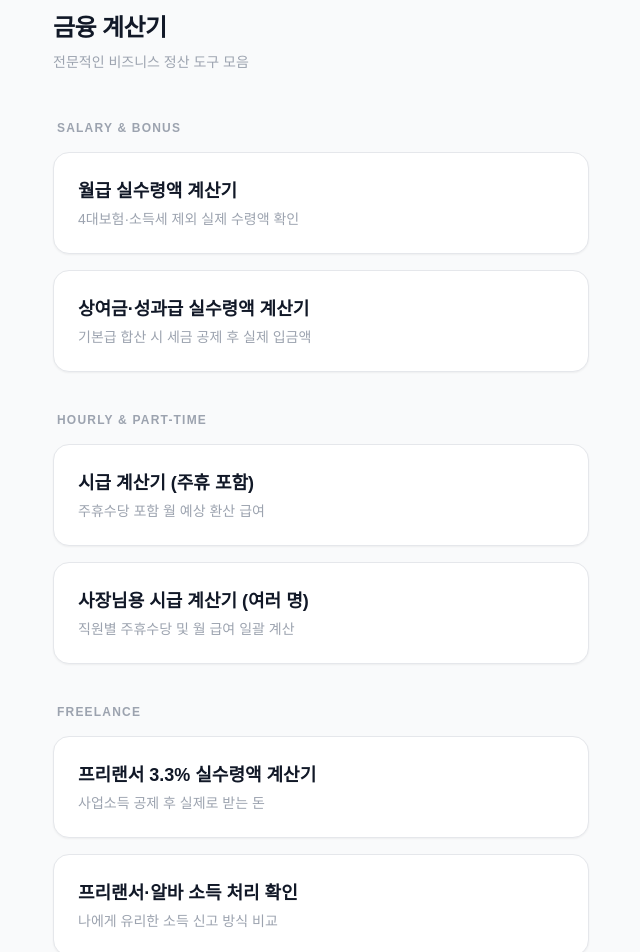
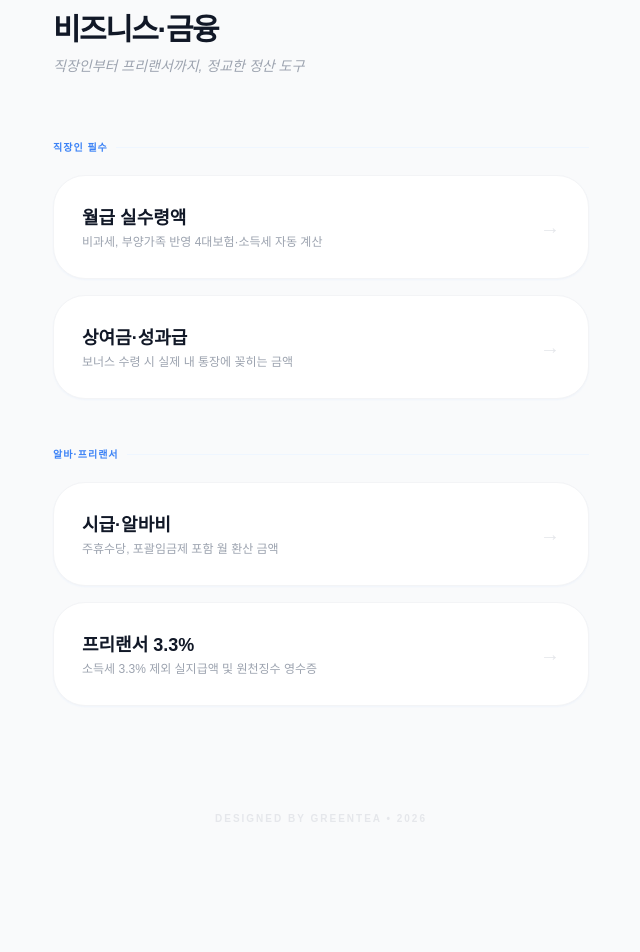
Before and after one commit to greentea2417/semogye-calculator, a Next.js app: page /business in a window 1280 px wide. Shown: the part 100-1052 px from the top of the page, without its empty margins (319-959 px from the left). After the commit the page ends 990 px from the top, so only its background shows below. Built offline with nearby package versions, Linux system fonts and the light colour scheme; a web font is replaced by a local one.

Commit message:
design: complete overhaul of business page for unify

```diff
--- a/app/business/page.tsx
+++ b/app/business/page.tsx
@@ -2,76 +2,93 @@
 
 import Link from "next/link";
 
+const BUSINESS_TOOLS = [
+  {
+    category: "직장인 필수",
+    tools: [
+      {
+        title: "월급 실수령액",
+        description: "비과세, 부양가족 반영 4대보험·소득세 자동 계산",
+        href: "/salary",
+      },
+      {
+        title: "상여금·성과급",
+        description: "보너스 수령 시 실제 내 통장에 꽂히는 금액",
+        href: "/bonus",
+      },
+    ],
+  },
+  {
+    category: "알바·프리랜서",
+    tools: [
+      {
+        title: "시급·알바비",
+        description: "주휴수당, 포괄임금제 포함 월 환산 금액",
+        href: "/hourly",
+      },
+      {
+        title: "프리랜서 3.3%",
+        description: "소득세 3.3% 제외 실지급액 및 원천징수 영수증",
+        href: "/freelance",
+      },
+    ],
+  },
+];
+
 export default function BusinessPage() {
   return (
-    <main className="max-w-xl mx-auto px-5 py-16 space-y-12">
+    <main className="max-w-xl mx-auto px-5 py-16 space-y-16">
       {/* --- 상단 헤더 --- */}
       <section className="space-y-2">
-        <h1 className="text-2xl font-black text-gray-900 tracking-tight">금융 계산기</h1>
-        <p className="text-sm text-gray-400">전문적인 비즈니스 정산 도구 모음</p>
+        <h1 className="text-3xl font-black text-gray-900 tracking-tighter">비즈니스·금융</h1>
+        <p className="text-sm text-gray-400 font-medium italic">직장인부터 프리랜서까지, 정교한 정산 도구</p>
       </section>
 
-      <div className="space-y-10">
-        {/* 🏢 직장인 세션 */}
-        <section className="space-y-4">
-          <h2 className="text-xs font-bold text-gray-400 uppercase tracking-widest ml-1">Salary & Bonus</h2>
-          <div className="grid gap-4">
-            <Link href="/salary" className="block p-6 bg-white border rounded-2xl shadow-sm hover:border-gray-900 transition-all">
-              <h3 className="font-bold text-lg text-gray-900">월급 실수령액 계산기</h3>
-              <p className="text-sm text-gray-400 mt-1">4대보험·소득세 제외 실제 수령액 확인</p>
-            </Link>
-            <Link href="/bonus" className="block p-6 bg-white border rounded-2xl shadow-sm hover:border-gray-900 transition-all">
-              <h3 className="font-bold text-lg text-gray-900">상여금·성과급 실수령액 계산기</h3>
-              <p className="text-sm text-gray-400 mt-1">기본급 합산 시 세금 공제 후 실제 입금액</p>
-            </Link>
-          </div>
-        </section>
+      {/* --- 계산기 도구 섹션 --- */}
+      <div className="space-y-12">
+        {BUSINESS_TOOLS.map((group, groupIndex) => (
+          <section key={groupIndex} className="space-y-5">
+            {/* 카테고리 구분선 */}
+            <div className="flex items-center space-x-2">
+              <span className="text-[10px] font-black text-blue-500 uppercase tracking-widest">
+                {group.category}
+              </span>
+              <div className="h-[1px] flex-1 bg-blue-50"></div>
+            </div>
 
-        {/* ⏰ 시급 & 알바 세션 */}
-        <section className="space-y-4">
-          <h2 className="text-xs font-bold text-gray-400 uppercase tracking-widest ml-1">Hourly & Part-time</h2>
-          <div className="grid gap-4">
-            <Link href="/hourly" className="block p-6 bg-white border rounded-2xl shadow-sm hover:border-gray-900 transition-all">
-              <h3 className="font-bold text-lg text-gray-900">시급 계산기 (주휴 포함)</h3>
-              <p className="text-sm text-gray-400 mt-1">주휴수당 포함 월 예상 환산 급여</p>
-            </Link>
-            <Link href="/hourly-multi" className="block p-6 bg-white border rounded-2xl shadow-sm hover:border-gray-900 transition-all">
-              <h3 className="font-bold text-lg text-gray-900">사장님용 시급 계산기 (여러 명)</h3>
-              <p className="text-sm text-gray-400 mt-1">직원별 주휴수당 및 월 급여 일괄 계산</p>
-            </Link>
-          </div>
-        </section>
+            {/* 카드 그리드 */}
+            <div className="grid grid-cols-1 gap-4">
+              {group.tools.map((tool, toolIndex) => (
+                <Link
+                  key={toolIndex}
+                  href={tool.href}
+                  className="group block bg-white border border-gray-100 p-7 rounded-[32px] hover:border-blue-500 transition-all duration-300 shadow-sm shadow-blue-500/5 hover:-translate-y-0.5"
+                >
+                  <div className="flex justify-between items-center">
+                    <div>
+                      <h3 className="font-bold text-lg text-gray-900 mb-0.5">
+                        {tool.title}
+                      </h3>
+                      <p className="text-xs text-gray-400">
+                        {tool.description}
+                      </p>
+                    </div>
+                    {/* 호버 시 블루 컬러로 변하는 화살표 */}
+                    <span className="text-xl text-gray-200 group-hover:text-blue-500 transition-colors">
+                      →
+                    </span>
+                  </div>
+                </Link>
+              ))}
+            </div>
+          </section>
+        ))}
+      </div>
 
-        {/* 💻 프리랜서 세션 */}
-        <section className="space-y-4">
-          <h2 className="text-xs font-bold text-gray-400 uppercase tracking-widest ml-1">Freelance</h2>
-          <div className="grid gap-4">
-            <Link href="/freelance" className="block p-6 bg-white border rounded-2xl shadow-sm hover:border-gray-900 transition-all">
-              <h3 className="font-bold text-lg text-gray-900">프리랜서 3.3% 실수령액 계산기</h3>
-              <p className="text-sm text-gray-400 mt-1">사업소득 공제 후 실제로 받는 돈</p>
-            </Link>
-            <Link href="/compare" className="block p-6 bg-white border rounded-2xl shadow-sm hover:border-gray-900 transition-all">
-              <h3 className="font-bold text-lg text-gray-900">프리랜서·알바 소득 처리 확인</h3>
-              <p className="text-sm text-gray-400 mt-1">나에게 유리한 소득 신고 방식 비교</p>
-            </Link>
-          </div>
-        </section>
-
-        {/* 📈 사업자 & 금융 세션 */}
-        <section className="space-y-4">
-          <h2 className="text-xs font-bold text-gray-400 uppercase tracking-widest ml-1">Business & Finance</h2>
-          <div className="grid gap-4">
-            <Link href="/profit" className="block p-6 bg-white border rounded-2xl shadow-sm hover:border-gray-900 transition-all">
-              <h3 className="font-bold text-lg text-gray-900">개인사업자 순이익 계산기</h3>
-              <p className="text-sm text-gray-400 mt-1">매출액 대비 실질 영업이익 리포트</p>
-            </Link>
-            <Link href="/burden" className="block p-6 bg-white border rounded-2xl shadow-sm hover:border-gray-900 transition-all">
-              <h3 className="font-bold text-lg text-gray-900">상환부담률 계산기</h3>
-              <p className="text-sm text-gray-400 mt-1">대출 원리금 상환액 및 가계 부담 체크</p>
-            </Link>
-          </div>
-        </section>
-      </div>
+      {/* 푸터 */}
+      <footer className="pt-10 border-t border-gray-50 text-center">
+        <p className="text-[10px] font-bold text-gray-200 uppercase tracking-[0.2em]">Designed by greentea • 2026</p>
+      </footer>
     </main>
   );
 }
--- a/app/page.tsx
+++ b/app/page.tsx
@@ -5,52 +5,53 @@ import Link from "next/link";
 export default function HomePage() {
   return (
     <main className="max-w-xl mx-auto px-5 py-16 space-y-16">
-      {/* --- 헤더 세션 --- */}
+      {/* --- 상단 헤더 --- */}
       <section className="space-y-2">
         <h1 className="text-3xl font-black text-gray-900 tracking-tighter">세모계</h1>
-        <p className="text-sm text-gray-400 font-medium italic">세상의 모든 계산기, 정갈하게 담다</p>
+        {/* 수정된 슬로건 */}
+        <p className="text-sm text-gray-400 font-medium italic">계산하고 싶은 모든 것</p>
       </section>
 
-      <div className="space-y-12">
+      <div className="space-y-10">
         {/* 1. 비즈니스 & 금융 섹션 */}
-        <section className="space-y-5">
+        <section className="space-y-4">
           <div className="flex items-center space-x-2">
-            <span className="text-xs font-black text-gray-900 uppercase tracking-widest">Business</span>
-            <div className="h-[1px] flex-1 bg-gray-100"></div>
+            <span className="text-[10px] font-black text-gray-400 uppercase tracking-widest">Business</span>
+            <div className="h-[1px] flex-1 bg-gray-50"></div>
           </div>
-          <Link href="/business" className="group block bg-white border border-gray-100 p-8 rounded-[40px] shadow-sm hover:border-blue-500 transition-all">
+          <Link href="/business" className="group block bg-white border border-gray-100 p-7 rounded-[32px] hover:border-gray-900 transition-all duration-300">
             <div className="flex justify-between items-center">
               <div>
-                <h3 className="font-bold text-xl text-gray-900 mb-1">금융·정산 계산기</h3>
-                <p className="text-sm text-gray-400">월급, 실수령액, 시급부터 사업 정산까지</p>
+                <h3 className="font-bold text-lg text-gray-900 mb-0.5">금융·정산</h3>
+                <p className="text-xs text-gray-400">월급, 시급부터 사업 정산까지</p>
               </div>
-              <span className="text-2xl text-gray-200 group-hover:text-blue-500 transition-colors">→</span>
+              <span className="text-xl text-gray-200 group-hover:text-gray-900 transition-colors">→</span>
             </div>
           </Link>
         </section>
 
-        {/* 2. 라이프 섹션 (NEW!) */}
-        <section className="space-y-5">
+        {/* 2. 라이프 섹션 */}
+        <section className="space-y-4">
           <div className="flex items-center space-x-2">
-            <span className="text-xs font-black text-blue-600 uppercase tracking-widest">Life</span>
+            <span className="text-[10px] font-black text-blue-500 uppercase tracking-widest">Life</span>
             <div className="h-[1px] flex-1 bg-blue-50"></div>
           </div>
-          <Link href="/life" className="group block bg-gray-900 p-8 rounded-[40px] shadow-xl hover:scale-[1.02] transition-all">
+          <Link href="/life" className="group block bg-white border border-gray-100 p-7 rounded-[32px] hover:border-blue-500 transition-all duration-300 shadow-sm shadow-blue-500/5">
             <div className="flex justify-between items-center">
               <div>
-                <div className="flex items-center space-x-2 mb-1">
-                  <h3 className="font-bold text-xl text-white">라이프 계산기</h3>
-                  <span className="bg-blue-500 text-[10px] text-white px-2 py-0.5 rounded-full font-black animate-pulse">UPDATE</span>
+                <div className="flex items-center space-x-2 mb-0.5">
+                  <h3 className="font-bold text-lg text-gray-900">라이프</h3>
+                  <span className="bg-blue-50 text-[10px] text-blue-500 px-2 py-0.5 rounded-full font-bold">New</span>
                 </div>
-                <p className="text-sm text-white/40">학점 시뮬레이터, 키빼몸, BMI 등 일상 지표</p>
+                <p className="text-xs text-gray-400">학점, 키빼몸 등 일상 지표</p>
               </div>
-              <span className="text-2xl text-white/20 group-hover:text-white transition-colors">→</span>
+              <span className="text-xl text-gray-200 group-hover:text-blue-500 transition-colors">→</span>
             </div>
           </Link>
         </section>
       </div>
 
-      {/* 푸터 느낌의 태그라인 */}
+      {/* 푸터 */}
       <footer className="pt-10 border-t border-gray-50 text-center">
         <p className="text-[10px] font-bold text-gray-200 uppercase tracking-[0.2em]">Designed by greentea • 2026</p>
       </footer>
```
